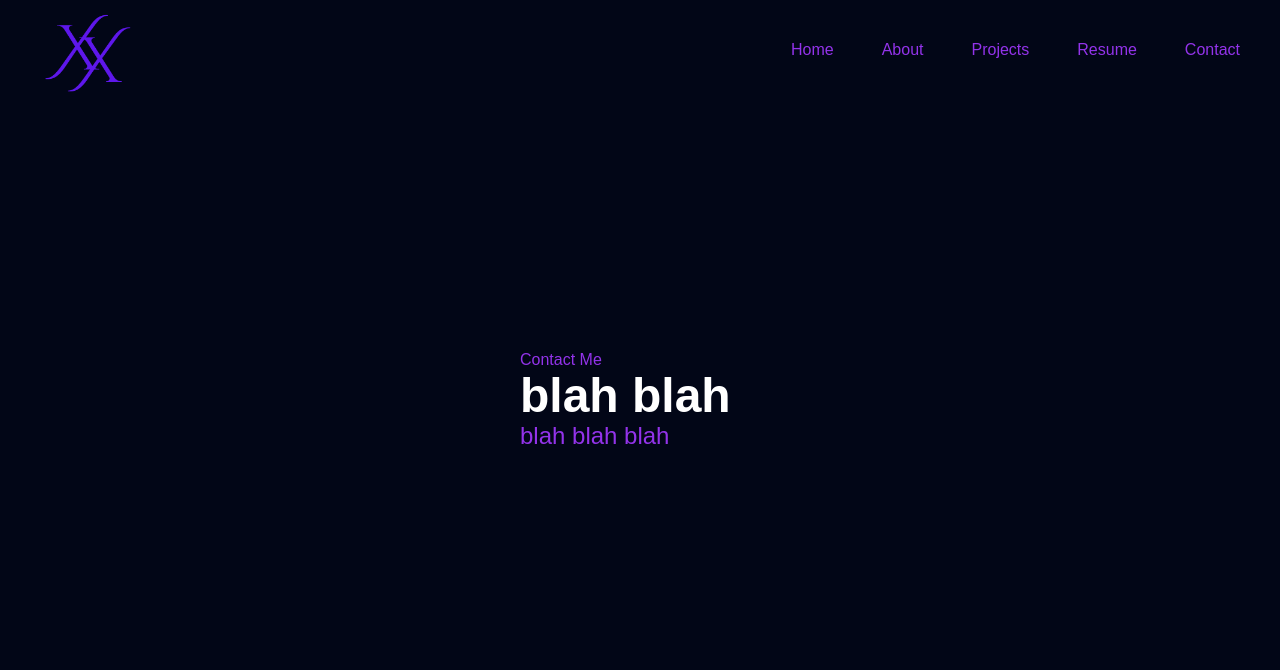
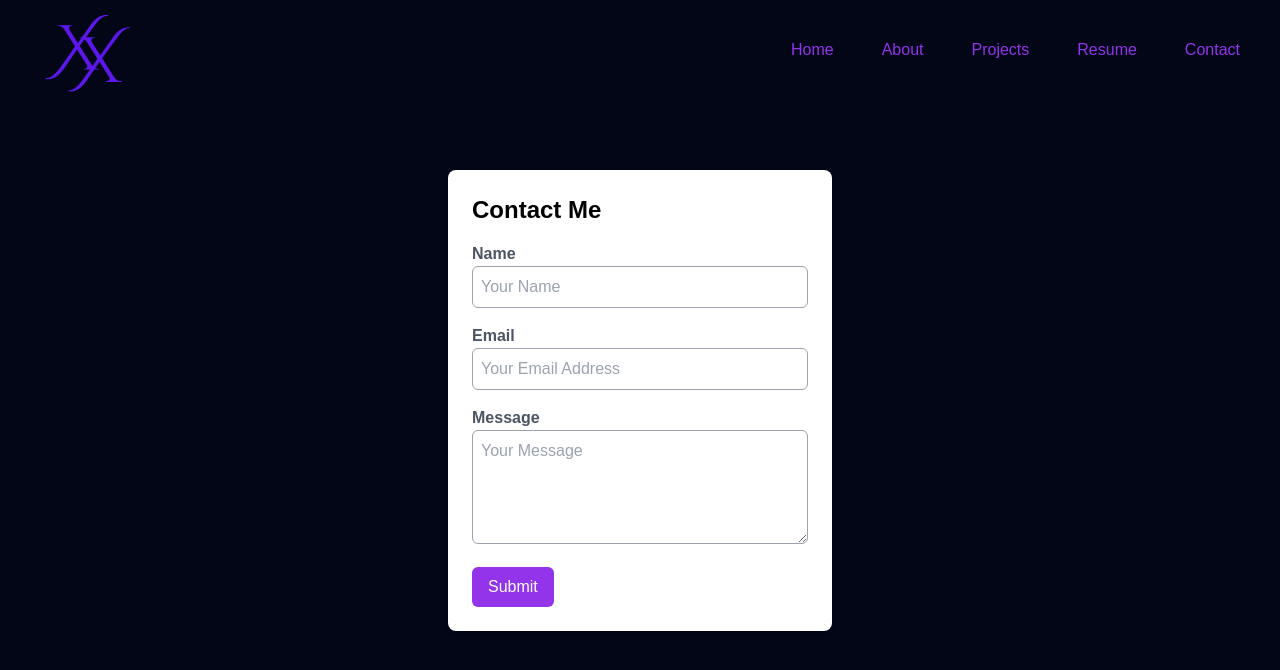
Before and after one commit to Freeway9527/Xxio_React-Portfolio, a React (Create React App) app: page /contact in a window 1280 px wide. Shown: the top 670 px of the page. Built offline with nearby package versions, Linux system fonts and the light colour scheme.

Commit message:
add contact me info

```diff
--- a/src/components/Contact.jsx
+++ b/src/components/Contact.jsx
@@ -1,15 +1,86 @@
-import React from 'react'
+import React, { useState } from 'react';
 
 const Contact = () => {
+  // Define state variables for form inputs
+  const [name, setName] = useState('');
+  const [email, setEmail] = useState('');
+  const [message, setMessage] = useState('');
+
+  // Function to handle form submission
+  const handleSubmit = (e) => {
+    e.preventDefault();
+
+    // Here, you can handle the form submission, such as sending the data to a server
+    console.log('Name:', name);
+    console.log('Email:', email);
+    console.log('Message:', message);
+
+    // Reset the form fields here if needed
+    setName('');
+    setEmail('');
+    setMessage('');
+  };
+
   return (
-    <div name = 'about' className='w-full h-screen bg-slate-950'>
-    <div className='max-w-80 mx-auto px-10 flex flex-col justify-center h-full'>
-       <p className='text-purple-600'>Contact Me</p>
-       <h1 className='text-white text-4xl sm:text-5xl font-bold'>blah blah </h1>
-       <h2 className='text-purple-600 text-2xl'>blah blah blah</h2>
-     </div>
-   </div>
-  )
-}
+    <div name="contact" className="w-full h-screen bg-slate-950 flex justify-center items-center p-6">
+      <div className="bg-white p-6 rounded-lg shadow-md w-96">
+        <h2 className="text-2xl font-bold mb-4">Contact Me</h2>
+        <form onSubmit={handleSubmit}>
+          <div className="mb-4">
+            <label htmlFor="name" className="block text-gray-600 font-semibold">
+              Name
+            </label>
+            <input
+              type="text"
+              id="name"
+              name="name"
+              value={name}
+              onChange={(e) => setName(e.target.value)}
+              className="w-full border border-gray-400 p-2 rounded-md focus:outline-none focus:border-purple-600"
+              placeholder="Your Name"
+              required
+            />
+          </div>
+          <div className="mb-4">
+            <label htmlFor="email" className="block text-gray-600 font-semibold">
+              Email
+            </label>
+            <input
+              type="email"
+              id="email"
+              name="email"
+              value={email}
+              onChange={(e) => setEmail(e.target.value)}
+              className="w-full border border-gray-400 p-2 rounded-md focus:outline-none focus:border-purple-600"
+              placeholder="Your Email Address"
+              required
+            />
+          </div>
+          <div className="mb-4">
+            <label htmlFor="message" className="block text-gray-600 font-semibold">
+              Message
+            </label>
+            <textarea
+              id="message"
+              name="message"
+              value={message}
+              onChange={(e) => setMessage(e.target.value)}
+              className="w-full border border-gray-400 p-2 rounded-md focus:outline-none focus:border-purple-600"
+              placeholder="Your Message"
+              rows="4"
+              required
+            />
+          </div>
+          <button
+            type="submit"
+            className="bg-purple-600 text-white py-2 px-4 rounded-md hover:bg-purple-700 transition duration-300"
+          >
+            Submit
+          </button>
+        </form>
+      </div>
+    </div>
+  );
+};
 
-export default Contact
+export default Contact;
--- a/src/components/Home.jsx
+++ b/src/components/Home.jsx
@@ -10,6 +10,7 @@ const Home = () => {
         <h2 className='text-purple-600 text-2xl'>I am a Full Stack Developer</h2>
       </div>
 
+
     </div>
   );
 };
```
